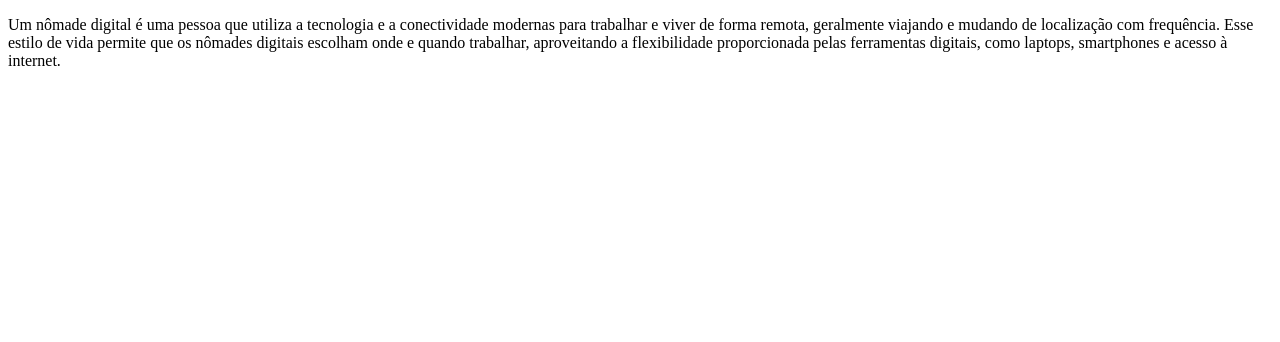
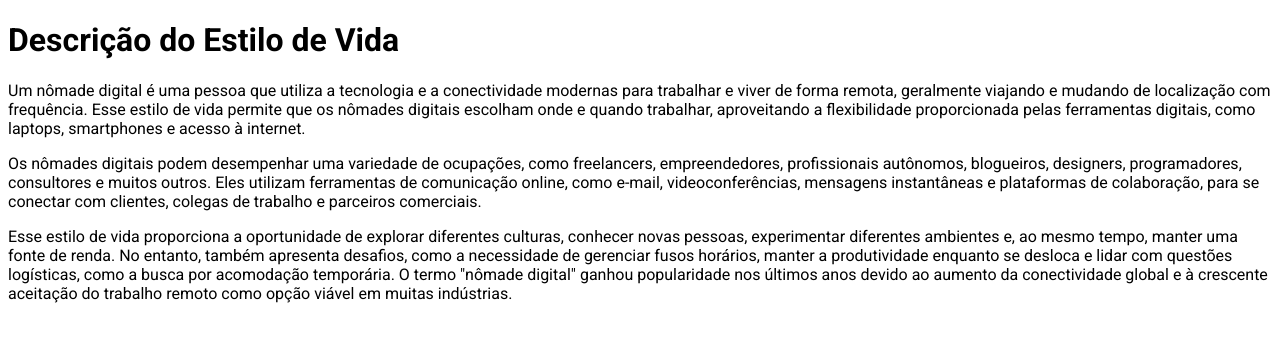
Before and after one commit to victoricoma/pw1_1h3_a, a plain HTML site: page index.html in a window 1280 px wide. Drawn offline with Linux system fonts and the light colour scheme.

Commit message:
Aula1008 - Paragrafos e Conteiners

```diff
--- a/index.html
+++ b/index.html
@@ -8,13 +8,29 @@
     <title>| DevNomades |</title>
 </head>
 
-<body>
+<body style="font-family: Roboto;">
+    <h1>Descrição do Estilo de Vida</h1>
     <p>
         Um nômade digital é uma pessoa que utiliza a tecnologia e a conectividade modernas para trabalhar e viver de
         forma remota, geralmente viajando e mudando de localização com frequência. Esse estilo de vida permite que os
         nômades digitais escolham onde e quando trabalhar, aproveitando a flexibilidade proporcionada pelas ferramentas
         digitais, como laptops, smartphones e acesso à internet.
     </p>
+    <p>
+        Os nômades digitais podem desempenhar uma variedade de ocupações, como freelancers, empreendedores,
+        profissionais autônomos, blogueiros, designers, programadores, consultores e muitos outros. Eles utilizam
+        ferramentas de comunicação online, como e-mail, videoconferências, mensagens instantâneas e plataformas de
+        colaboração, para se conectar com clientes, colegas de trabalho e parceiros comerciais.
+    </p>
+    <p>
+        Esse estilo de vida proporciona a oportunidade de explorar diferentes culturas, conhecer novas pessoas,
+        experimentar diferentes ambientes e, ao mesmo tempo, manter uma fonte de renda. No entanto, também apresenta
+        desafios, como a necessidade de gerenciar fusos horários, manter a produtividade enquanto se desloca e lidar com
+        questões logísticas, como a busca por acomodação temporária.
+
+        O termo "nômade digital" ganhou popularidade nos últimos anos devido ao aumento da conectividade global e à
+        crescente aceitação do trabalho remoto como opção viável em muitas indústrias.
+    </p>
 </body>
 
 </html>
```
